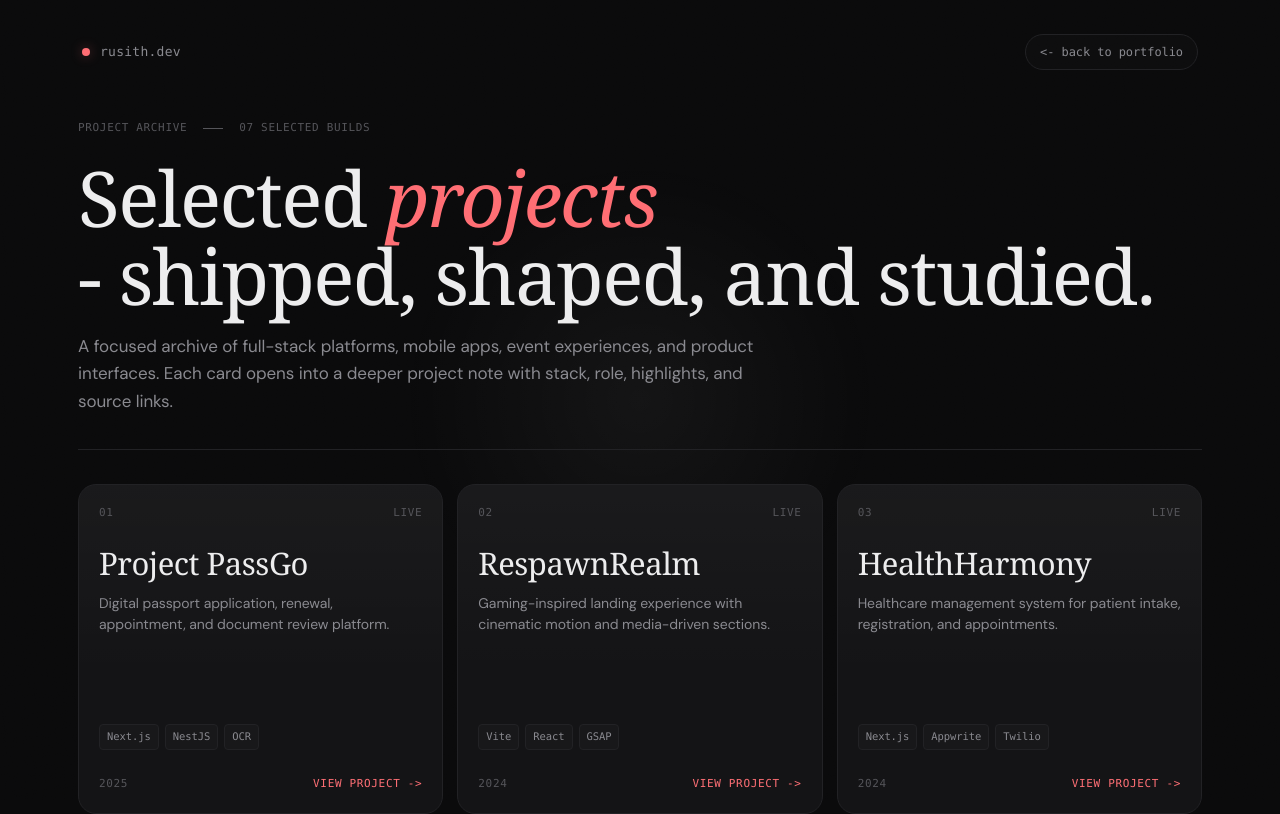
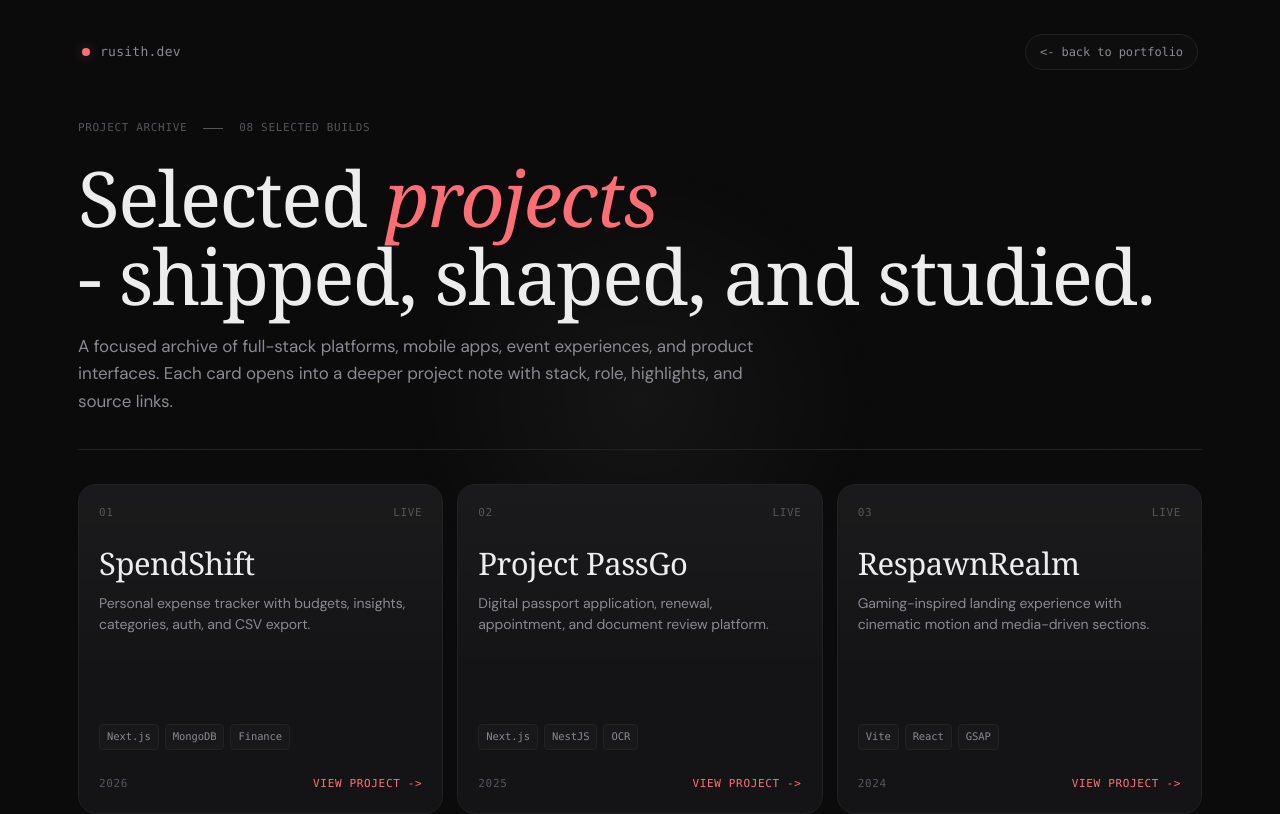
Before and after one commit to RusithTharindu/bento-portfolio, a Next.js app: page /projects in a window 1280 px wide. Shown: the top 814 px of the page. Built offline with nearby package versions, Linux system fonts and the light colour scheme; a web font is replaced by a local one.

Commit message:
feat: add SpendShift project details and update project numbering

```diff
--- a/src/data/projects.ts
+++ b/src/data/projects.ts
@@ -29,8 +29,68 @@ export type Project = {
 
 export const projects: Project[] = [
   {
+    slug: "spendshift",
+    number: "01",
+    title: "SpendShift",
+    shortTitle: "SpendShift",
+    description:
+      "Personal expense tracker with budgets, insights, categories, auth, and CSV export.",
+    tags: ["Next.js", "MongoDB", "Finance"],
+    year: "2026",
+    status: "LIVE",
+    heading: {
+      before: "",
+      emphasis: "SpendShift",
+      after: "personal spending, made visible.",
+    },
+    lede:
+      "A web-based personal expense tracker built as a full-stack Next.js application. It helps users log expenses, organize categories, set monthly budgets, inspect spending patterns, customize the interface, and export their financial activity from a polished responsive dashboard.",
+    actions: [
+      {
+        label: "Live app",
+        href: "https://spendshift.vercel.app",
+      },
+      {
+        label: "Source",
+        href: "https://github.com/RusithTharindu/spendshift",
+      },
+    ],
+    overview: {
+      problem:
+        "Personal finance tools can become either too heavy for daily use or too shallow to reveal where money is actually going. The product needed a fast expense-entry flow, persistent account data, budget feedback, and useful visual summaries without turning routine tracking into spreadsheet work.",
+      approach:
+        "SpendShift uses a Next.js 16 App Router structure with authenticated app routes for dashboard, activity, budgets, categories, insights, and settings. API route handlers back the product with MongoDB and Mongoose models for users, expenses, budgets, and categories, while the client app coordinates optimistic-feeling state, onboarding, sample data seeding, theme and accent customization, currency preferences, charts, sheets, and export actions.",
+    },
+    role:
+      "Full-stack engineer. Designed and implemented the product experience, authentication flow, database models, API routes, dashboard analytics, budget/category management, settings surface, responsive UI system, and Vercel deployment.",
+    highlights: [
+      "Authenticated account flow uses normalized email handling, scrypt password hashing, signed HTTP-only session cookies, protected app routes, and logout support.",
+      "Expense tracking covers create, edit, delete, bulk sample seeding, recurring markers, merchant notes, category assignment, base currency display, and CSV export.",
+      "Dashboard and insights surfaces show monthly KPIs, last-7-day totals, daily averages, 30-day spending bars, category breakdowns, merchant rankings, donut charts, and month heatmaps.",
+      "Budget and category tools let users set monthly caps, compare spend against limits, manage custom category glyphs/colors, and reset or reseed app data.",
+      "Personalization includes onboarding, light/dark/system themes, accent palettes, base currency selection, density/font tweaks, mobile sheets, reusable atoms, and a responsive app shell.",
+    ],
+    stack: [
+      "TypeScript",
+      "Next.js 16",
+      "React 19",
+      "MongoDB",
+      "Mongoose",
+      "Tailwind CSS",
+      "Vaul",
+      "Vercel",
+    ],
+    glance: [
+      ["Surface", "Personal finance web app"],
+      ["Routes", "Dashboard, activity, budgets, categories, insights, settings"],
+      ["Backend", "Next.js API routes + MongoDB"],
+      ["Auth", "scrypt passwords + signed session cookies"],
+      ["Status", "Live / public source"],
+    ],
+  },
+  {
     slug: "passgo",
-    number: "01",
+    number: "02",
     title: "Project PassGo",
     shortTitle: "PassGo",
     description:
@@ -94,7 +154,7 @@ export const projects: Project[] = [
   },
   {
     slug: "respawn-realm",
-    number: "02",
+    number: "03",
     title: "RespawnRealm",
     shortTitle: "Respawn",
     description:
@@ -144,7 +204,7 @@ export const projects: Project[] = [
   },
   {
     slug: "healthharmony",
-    number: "03",
+    number: "04",
     title: "HealthHarmony",
     shortTitle: "Health",
     description:
@@ -204,7 +264,7 @@ export const projects: Project[] = [
   },
   {
     slug: "techie-sleuths-2024",
-    number: "04",
+    number: "05",
     title: "Techie Sleuths 2024",
     shortTitle: "Sleuths",
     description:
@@ -263,7 +323,7 @@ export const projects: Project[] = [
   },
   {
     slug: "campus-housing-portal",
-    number: "05",
+    number: "06",
     title: "Campus Housing Portal",
     shortTitle: "Housing",
     description:
@@ -319,7 +379,7 @@ export const projects: Project[] = [
   },
   {
     slug: "purrfectpal",
-    number: "06",
+    number: "07",
     title: "PurrfectPal",
     shortTitle: "Purrfect",
     description:
@@ -374,7 +434,7 @@ export const projects: Project[] = [
   },
   {
     slug: "tasktrail",
-    number: "07",
+    number: "08",
     title: "TaskTrail",
     shortTitle: "TaskTrail",
     description:
```
